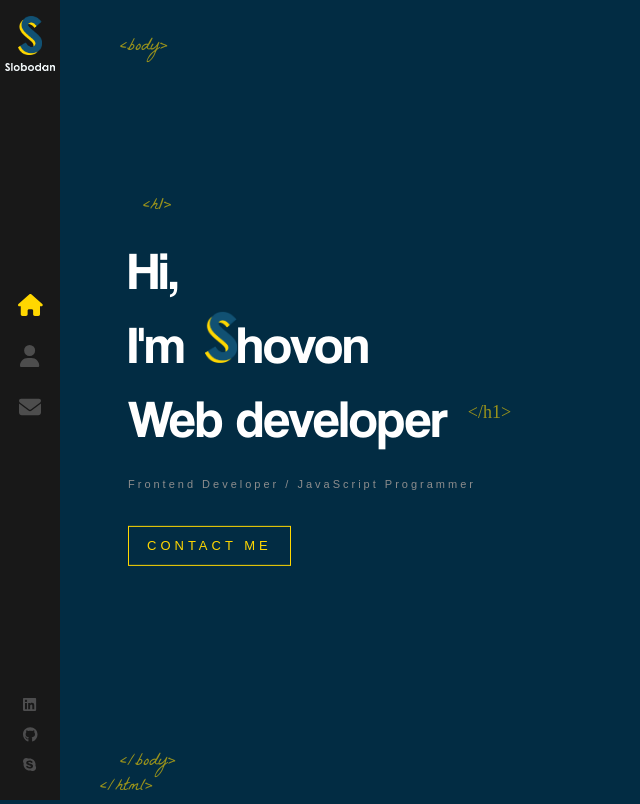
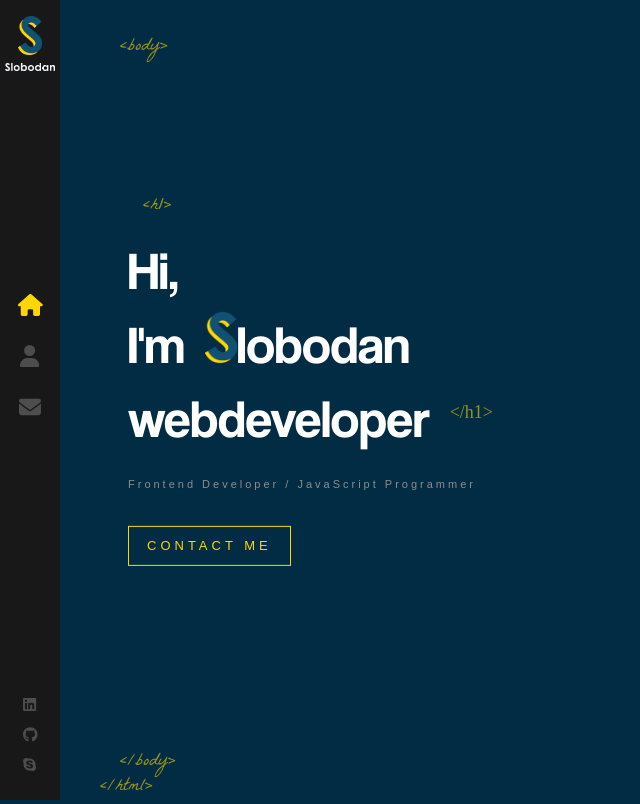
Before and after one commit to Arman-Kabir/React-Portfolio-fcc, a React (Create React App) app: page / in a window 1280 px wide. Shown: the whole page, without its empty margins (0-640 px from the left). Built offline with nearby package versions, Linux system fonts and the light colour scheme.

Commit message:
exploring animate

```diff
--- a/src/components/Home/index.js
+++ b/src/components/Home/index.js
@@ -1,23 +1,28 @@
 import { useState } from 'react';
 import { Link } from 'react-router-dom';
 import LogoTitle from '../../assets/images/logo-s.png';
+import AnimatedLetters from '../AnimatedLetters';
 import './index.scss';
 
 
 const Home = () => {
 
-    const [letterClass,setLetterClass] = useState('text-animate');
+    const [letterClass, setLetterClass] = useState('text-animate');
 
-    const nameArray = [''];
+    const nameArray = ['l', 'o', 'b', 'o', 'd', 'a', 'n']
+    const jobArray = ['w', 'e', 'b', '', 'd', 'e', 'v', 'e', 'l', 'o', 'p', 'e', 'r']
 
     return (
         <div className="container home-page">
             <div className="text-zone">
                 <h1>Hi, <br /> I'm
                     <img src={LogoTitle} alt="developer" />
-                    hovon
+
+                    <AnimatedLetters letterClass={letterClass} strArray={nameArray}
+                        idx={15} />
                     <br />
-                    Web developer
+                    <AnimatedLetters letterClass={letterClass} strArray={jobArray}
+                        idx={22} />
                 </h1>
                 <h2>Frontend Developer / JavaScript Programmer</h2>
                 <Link to="/contact" className='flat-button'>CONTACT ME</Link>
```
